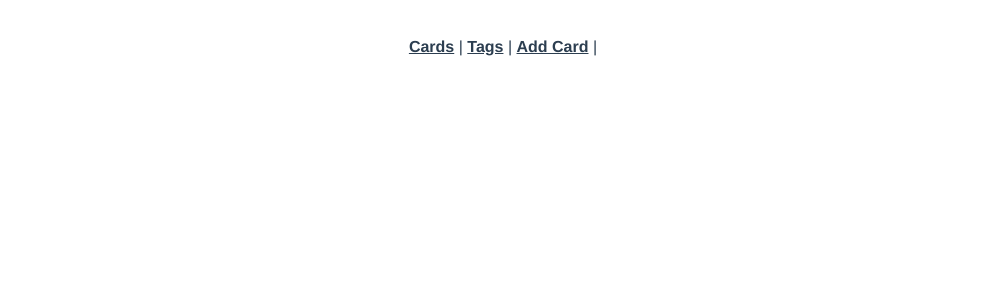
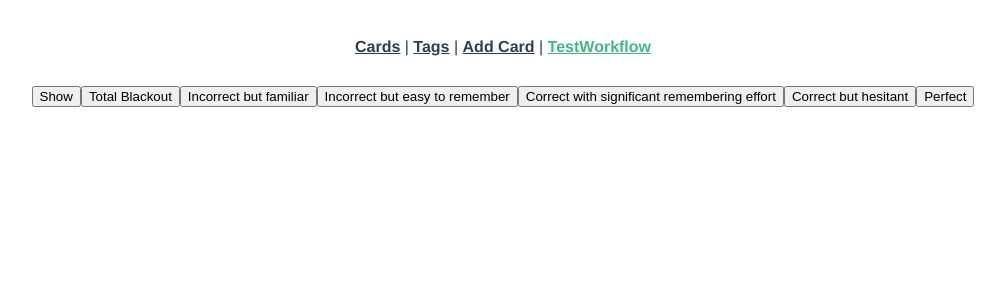
Before and after one commit to j4m3s-s/playground, a Vue app in the folder flashcard/front/: page /testworkflow in a window 1280 px wide. Shown: the top 300 px of the page, without its empty margins (137-1142 px from the left). Built offline with nearby package versions, Linux system fonts and the light colour scheme; no server answers.

Commit message:
feat(flashcard/front): add testworkflow view

```diff
--- a/flashcard/front/src/App.vue
+++ b/flashcard/front/src/App.vue
@@ -4,6 +4,7 @@
       <router-link :to="{ name: 'Cards' }">Cards</router-link> |
       <router-link :to="{ name: 'Tags' }">Tags</router-link> |
       <router-link :to="{ name: 'CardAdd' }">Add Card</router-link> |
+      <router-link :to="{ name: 'TestWorkflow' }">TestWorkflow</router-link>
     </nav>
     <router-view/>
   </div>
--- a/flashcard/front/src/router/index.js
+++ b/flashcard/front/src/router/index.js
@@ -6,6 +6,7 @@ import CardEditView from '../views/CardEditView.vue'
 import CardAddView from '../views/CardAddView.vue'
 import TagsView from '../views/TagsView.vue'
 import TagEditView from '../views/TagEditView.vue'
+import TestWorkflowView from '../views/TestWorkflowView.vue'
 
 Vue.use(VueRouter)
 
@@ -34,6 +35,11 @@ const routes = [
     path: '/tag-edit/:id',
     name: 'TagEdit',
     component: TagEditView
+  },
+  {
+    path: '/testworkflow',
+    name: 'TestWorkflow',
+    component: TestWorkflowView
   }
 ]
 
--- /dev/null
+++ b/flashcard/front/src/views/TestWorkflowView.vue
@@ -0,0 +1,90 @@
+<template>
+  <div>
+    {{ card.front }}
+    <button @click="showCard">Show </button>
+    <div v-if="show_card">
+      {{ card.back }}
+    </div>
+    <button @click="submitGrade(0)"> Total Blackout </button>
+    <button @click="submitGrade(1)"> Incorrect but familiar </button>
+    <button @click="submitGrade(2)"> Incorrect but easy to remember </button>
+    <button @click="submitGrade(3)"> Correct with significant remembering
+    effort </button>
+    <button @click="submitGrade(4)"> Correct but hesitant </button>
+    <button @click="submitGrade(5)"> Perfect </button>
+  </div>
+</template>
+
+<script>
+import Vue from 'vue'
+import axios from 'axios'
+
+export default Vue.extend({
+  name: 'CardList',
+  data () {
+    return {
+      testing_workflow_id: null,
+      show_card: false,
+      card: {
+        id: null,
+        front: '',
+        back: ''
+      }
+    }
+  },
+  methods: {
+    fetchNextCard: function () {
+    },
+    showCard: function () {
+      this.show_card = true
+    },
+    hideCard: function () {
+      this.show_card = false
+    },
+    submitGrade: function (userGrade) {
+      // FIXME: callback hell
+      axios
+        .post(`${process.env.VUE_APP_API_ENDPOINT_URL}/api/v1/testingworkflowquestions/sm2/${this.testing_workflow_id}`,
+          {
+            card_id: this.card.id,
+            user_grade: userGrade,
+            test_workflow_question_id: this.testing_workflow_id
+          }
+        )
+        .then(response => {
+          axios.get(`${process.env.VUE_APP_API_ENDPOINT_URL}/api/v1/testingworkflowquestions/sm2/${this.testing_workflow_id}`)
+            .then(response => {
+              if (response.data.id === undefined) {
+                this.$router.push({
+                  name: 'Cards'
+                })
+              }
+              axios.get(`${process.env.VUE_APP_API_ENDPOINT_URL}/api/v1/card/${response.data.id}`)
+                .then(response => {
+                  this.card.id = response.data.id
+                  this.card.front = response.data.front
+                  this.card.back = response.data.back
+                })
+            })
+        })
+    }
+  },
+  mounted () {
+    // POST call to create testworkflow  // FIXME: fix callback hell -> async/await
+    axios
+      .post(`${process.env.VUE_APP_API_ENDPOINT_URL}/api/v1/testingworkflow/sm2/`)
+      .then(response => {
+        this.testing_workflow_id = response.data.id
+        axios.get(`${process.env.VUE_APP_API_ENDPOINT_URL}/api/v1/testingworkflowquestions/sm2/${this.testing_workflow_id}`)
+          .then(response => {
+            axios.get(`${process.env.VUE_APP_API_ENDPOINT_URL}/api/v1/card/${response.data.id}`)
+              .then(response => {
+                this.card.id = response.data.id
+                this.card.front = response.data.front
+                this.card.back = response.data.back
+              })
+          })
+      })
+  }
+})
+</script>
```
